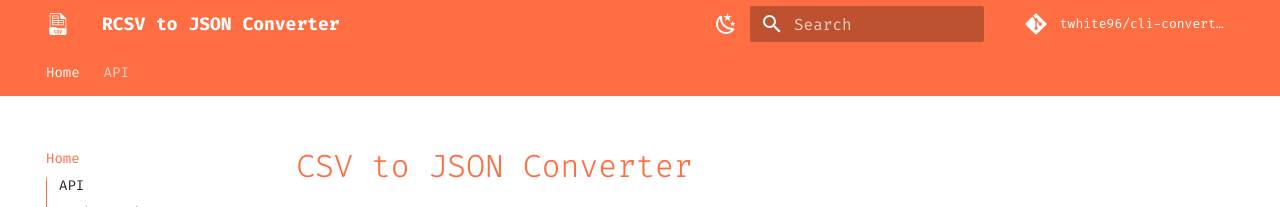
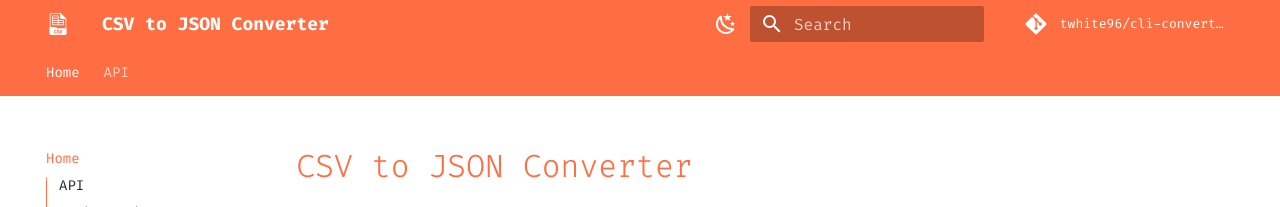
Before and after one commit to twhite96/cli-converter, an MkDocs documentation site: the page built from docs/index.md, in a window 1280 px wide. Shown: the top 207 px of the page. Built offline with MkDocs 1.6.1 and Material for MkDocs 9.7.7, drawn with Linux system fonts in a browser that asks for light colours; comment, search, counter and statistics services are not loaded.

Commit message:
Fix typo in docs

```diff
--- a/mkdocs.yml
+++ b/mkdocs.yml
@@ -38,12 +38,12 @@ theme:
       toggle:
         icon: material/weather-sunny
         name: Switch to light mode
-site_name: RCSV to JSON Converter
+site_name: CSV to JSON Converter
 site_author: Tiffany White
 copyright: "Copyright &copy; 2022 Tiffany White"
 repo_url: https://github.com/twhite96/rss-feed-creator
 repo_name: twhite96/cli-converter
-site_url: "https://rsscreator.tiff.run/"
+site_url: "https://csv-converter.tiff.run/"
 dev_addr: "0.0.0.0:4000"
 site_description: Docs for a feed creator CLI built with Python.
 markdown_extensions:
```
